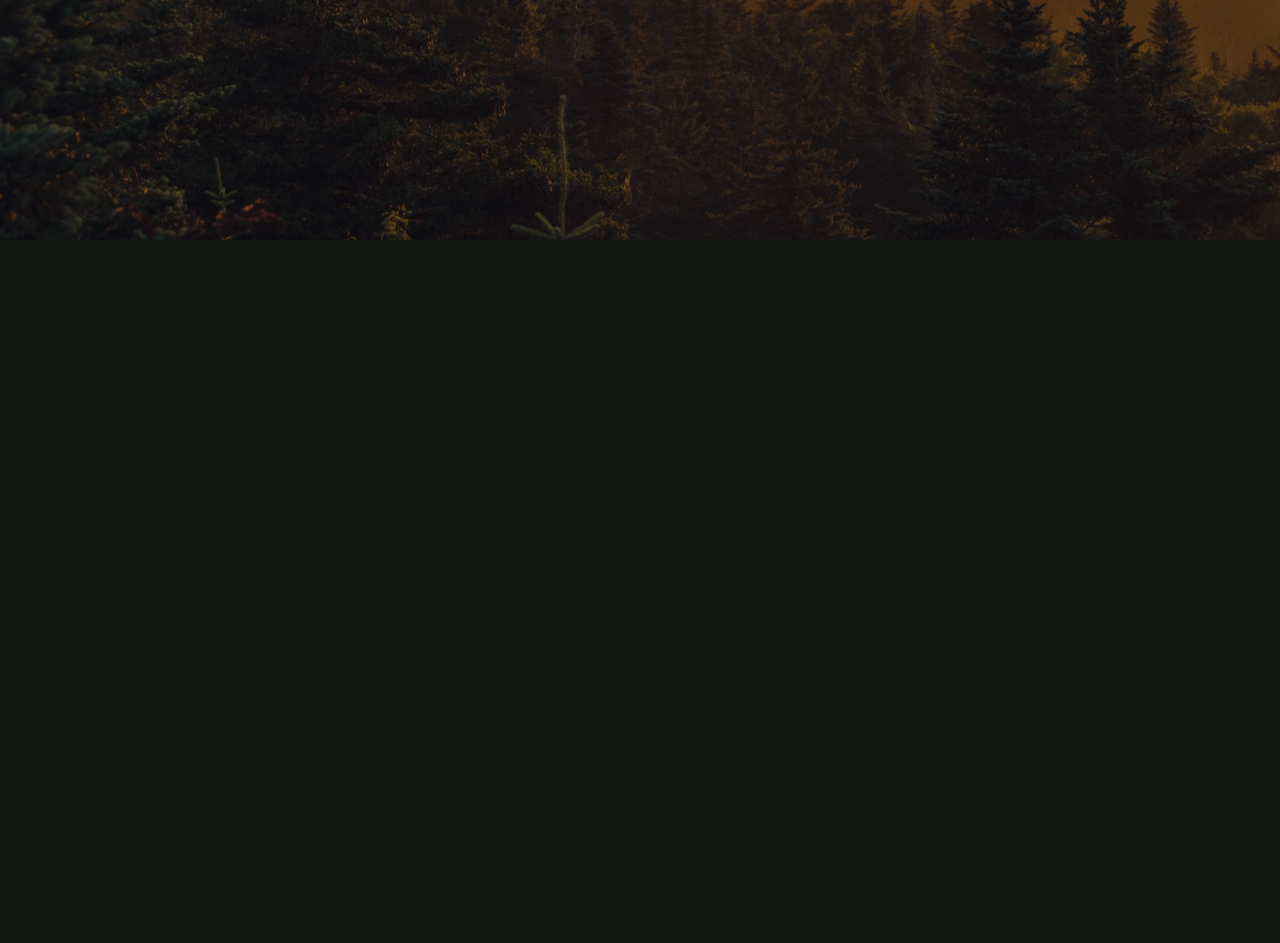
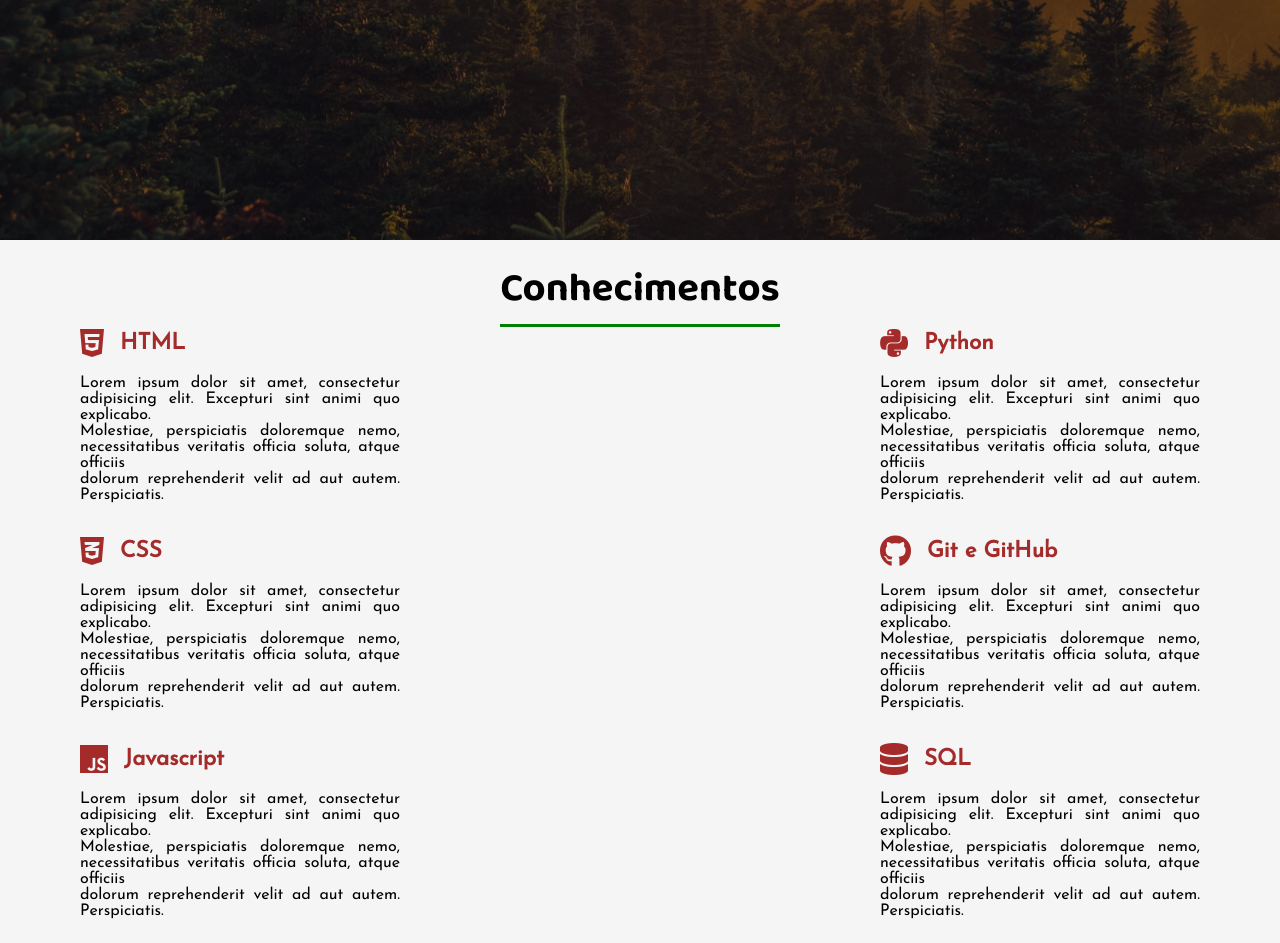
Before and after one commit to Mateus1110/Portifolio, a PHP site: page / in a window 1280 px wide. Shown: the part 560-1503 px from the top of the page. Before the commit the page ends 800 px from the top, so only its background shows below. Run offline with PHP 8.4, Linux system fonts and the light colour scheme; some libraries are stand-ins or nearby versions.

Commit message:
seção conhecimentos

```diff
--- a/index.html
+++ b/index.html
@@ -29,7 +29,7 @@
                 <button>Saiba mais</button>
             </div>
         </header>
-        <div class="sidebar">
+        <aside class="sidebar">
             <nav>
                 <ul class="menu">
                     <li class="menu-item"><a href="#"class="menu-link">Home</a></li>
@@ -44,9 +44,87 @@
                 <a href="#"><i class="fab fa-github"></i></a>
                 <a href="#"><i class="fab fa-linkedin"></i></a>
             </div>
+        </aside>
+    </div>
+    <section class="sessao-conhecimentos">
+        <div class="sessao-header">
+            <h1>Conhecimentos</h1>
         </div>
-    </div>
-
+        <div class="conhecimentos">
+            <div class="conhecimento">
+                <div class="conhecimento-header">
+                    <i class="fab fa-html5"></i>
+                    <h3>HTML</h3>
+                </div>
+                <div class="conhecimento-text">
+                    <p>Lorem ipsum dolor sit amet, consectetur adipisicing elit. Excepturi sint animi quo explicabo.<br />
+                        Molestiae, perspiciatis doloremque nemo, necessitatibus veritatis officia soluta, atque officiis<br />
+                        dolorum reprehenderit velit ad aut autem. Perspiciatis.
+                    </p>
+                </div>
+            </div>
+            <div class="conhecimento">
+                <div class="conhecimento-header">
+                    <i class="fab fa-css3-alt"></i>
+                    <h3>CSS</h3>
+                </div>
+                <div class="conhecimento-text">
+                    <p>Lorem ipsum dolor sit amet, consectetur adipisicing elit. Excepturi sint animi quo explicabo.<br />
+                        Molestiae, perspiciatis doloremque nemo, necessitatibus veritatis officia soluta, atque officiis<br />
+                        dolorum reprehenderit velit ad aut autem. Perspiciatis.
+                    </p>
+                </div>
+            </div>
+            <div class="conhecimento">
+                <div class="conhecimento-header">
+                    <i class="fab fa-js"></i>
+                    <h3>Javascript</h3>
+                </div>
+                <div class="conhecimento-text">
+                    <p>Lorem ipsum dolor sit amet, consectetur adipisicing elit. Excepturi sint animi quo explicabo.<br />
+                        Molestiae, perspiciatis doloremque nemo, necessitatibus veritatis officia soluta, atque officiis<br />
+                        dolorum reprehenderit velit ad aut autem. Perspiciatis.
+                    </p>
+                </div>
+            </div>
+            <div class="conhecimento">
+                <div class="conhecimento-header">
+                    <i class="fab fa-python"></i>
+                    <h3>Python</h3>
+                </div>
+                <div class="conhecimento-text">
+                    <p>Lorem ipsum dolor sit amet, consectetur adipisicing elit. Excepturi sint animi quo explicabo.<br />
+                        Molestiae, perspiciatis doloremque nemo, necessitatibus veritatis officia soluta, atque officiis<br />
+                        dolorum reprehenderit velit ad aut autem. Perspiciatis.
+                    </p>
+                </div>
+            </div>
+            <div class="conhecimento">
+                <div class="conhecimento-header">
+                    <i class="fab fa-github"></i>
+                    <h3>Git e GitHub</h3>
+                </div>
+                <div class="conhecimento-text">
+                    <p>Lorem ipsum dolor sit amet, consectetur adipisicing elit. Excepturi sint animi quo explicabo.<br />
+                       Molestiae, perspiciatis doloremque nemo, necessitatibus veritatis officia soluta, atque officiis<br />
+                       dolorum reprehenderit velit ad aut autem. Perspiciatis.
+                    </p>
+                    </div>
+            </div>
+            <div class="conhecimento">
+                <div class="conhecimento-header">
+                    <i class="fas fa-database"></i>
+                    <h3>SQL</h3>
+                </div>
+                <div class="conhecimento-text">
+                    <p>Lorem ipsum dolor sit amet, consectetur adipisicing elit. Excepturi sint animi quo explicabo.<br />
+                        Molestiae, perspiciatis doloremque nemo, necessitatibus veritatis officia soluta, atque officiis<br />
+                        dolorum reprehenderit velit ad aut autem. Perspiciatis.
+                    </p>
+                </div>
+            </div>
+        </div>
+    </section>
 </body>
 <script src="script.js"></script>
 </html>
--- a/script.js
+++ b/script.js
@@ -1,5 +1,4 @@
 
-
-hamburguer = document.querySelector('.hamburguer').addEventListener('click', function(){
+document.querySelector('.hamburguer').addEventListener('click', function(){
     document.querySelector('.container').classList.toggle('show-menu');
 });
--- a/style.css
+++ b/style.css
@@ -13,6 +13,7 @@
     --secondary-font: "Josefin Sans", serif;
     --action-font: "Mulish", serif;
 }
+
 .hamburguer{
     position: fixed;
     width: 2rem;
@@ -230,3 +231,80 @@ header{
 .social-media i:hover{
     color: brown;
 }
+
+.sessao-header{
+    display: flex;
+    align-items: center;
+    justify-content: center;
+}
+
+.sessao-header h1{
+    font-family: var(--primary-font);
+    font-size: 2.5rem;
+    border-bottom: solid green;
+    margin-top: 1rem;
+}
+
+.conhecimentos{
+    display: grid;
+    grid-template-columns: repeat(16, 1fr);
+    grid-template-rows: repeat(6, 6rem);
+    row-gap: .5rem;
+}
+
+.sessao-conhecimentos{
+    background-color: whitesmoke;
+}
+
+.conhecimento:nth-child(1){
+    grid-column: 2 / 6;
+    grid-row: 1 / 2;
+}
+
+.conhecimento:nth-child(2){
+    grid-column: 2 / 6;
+    grid-row: 3 / 5;
+}
+
+.conhecimento:nth-child(3){
+    grid-column: 2 / 6;
+    grid-row: 5 / 6;
+}
+
+.conhecimento:nth-child(4){
+    grid-column: 16 / 12;
+    grid-row: 1 / 2;
+}
+
+.conhecimento:nth-child(5){
+    grid-column: 16 / 12;
+    grid-row: 3 / 4;
+}
+
+.conhecimento:nth-child(6){
+    grid-column: 16 / 12;
+    grid-row: 5 / 6;
+}
+
+.conhecimento-header{
+    display: flex;
+    align-items: center;
+    font-size: 1.2rem;
+    color: brown;
+    font-family: var(--secondary-font);
+}
+
+.conhecimento-header i{
+    font-size: 2rem;
+}
+
+.conhecimento-header h3{
+    padding-left: 1rem;
+}
+
+.conhecimento-text{
+    font-family: var(--secondary-font);
+    font-size: 1rem;
+    margin-top: 1rem;
+    text-align: justify;
+}
```
Also changed, not shown: README.md.
